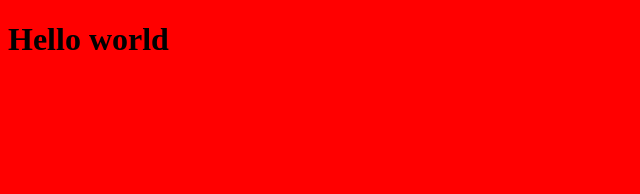
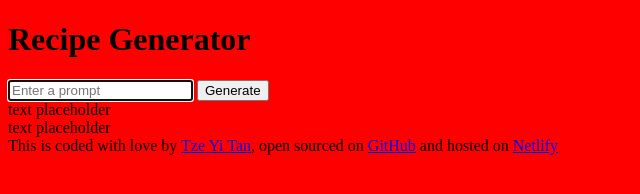
Before and after one commit to tze-tan/Tze-German-Sentence-Generator, a plain HTML site: page index.html in a window 1280 px wide. Shown: the whole page, without its empty margins (0-640 px from the left). Drawn offline with Linux system fonts and the light colour scheme.

Commit message:
adding HTML sturcture

```diff
--- a/index.html
+++ b/index.html
@@ -7,7 +7,31 @@
     <link rel="stylesheet" href="src/styles.css" class="stylesheet" />
   </head>
   <body>
-    <h1>Hello world</h1>
+    <h1>Recipe Generator</h1>
+    <form action="">
+      <input
+        type="text"
+        name=""
+        id=""
+        required
+        autofocus
+        placeholder="Enter a prompt"
+      />
+      <input type="submit" value="Generate" />
+    </form>
+    <div class="ai-output">
+      text placeholder
+      <br />
+      text placeholder
+    </div>
     <script src="src/javascript.js"></script>
+    <footer>
+      This is coded with love by
+      <a href="https://www.linkedin.com/in/tze-yi-tan/">Tze Yi Tan</a>, open
+      sourced on
+      <a href="https://github.com/tze-tan/Tze-Recipe-App">GitHub</a> and hosted
+      on
+      <a href="https://tze-recipe.netlify.app/">Netlify</a>
+    </footer>
   </body>
 </html>
```
